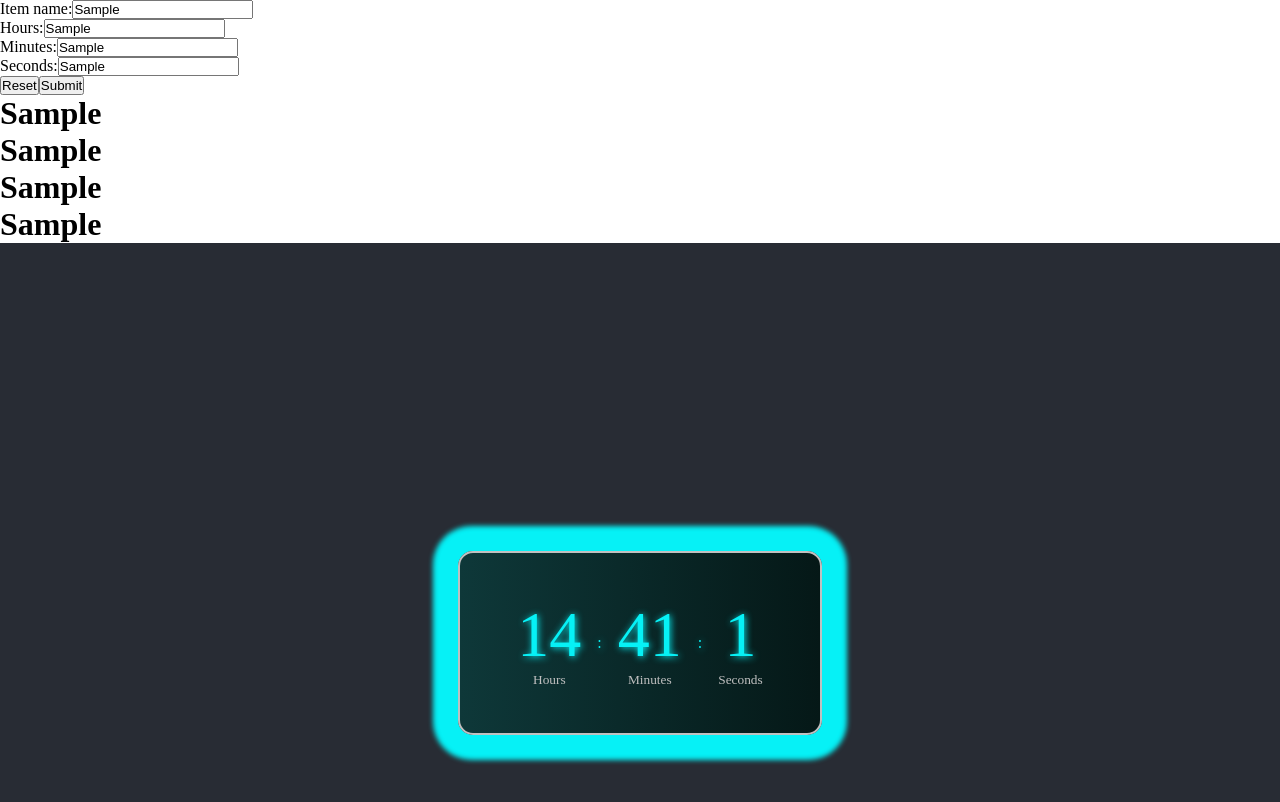
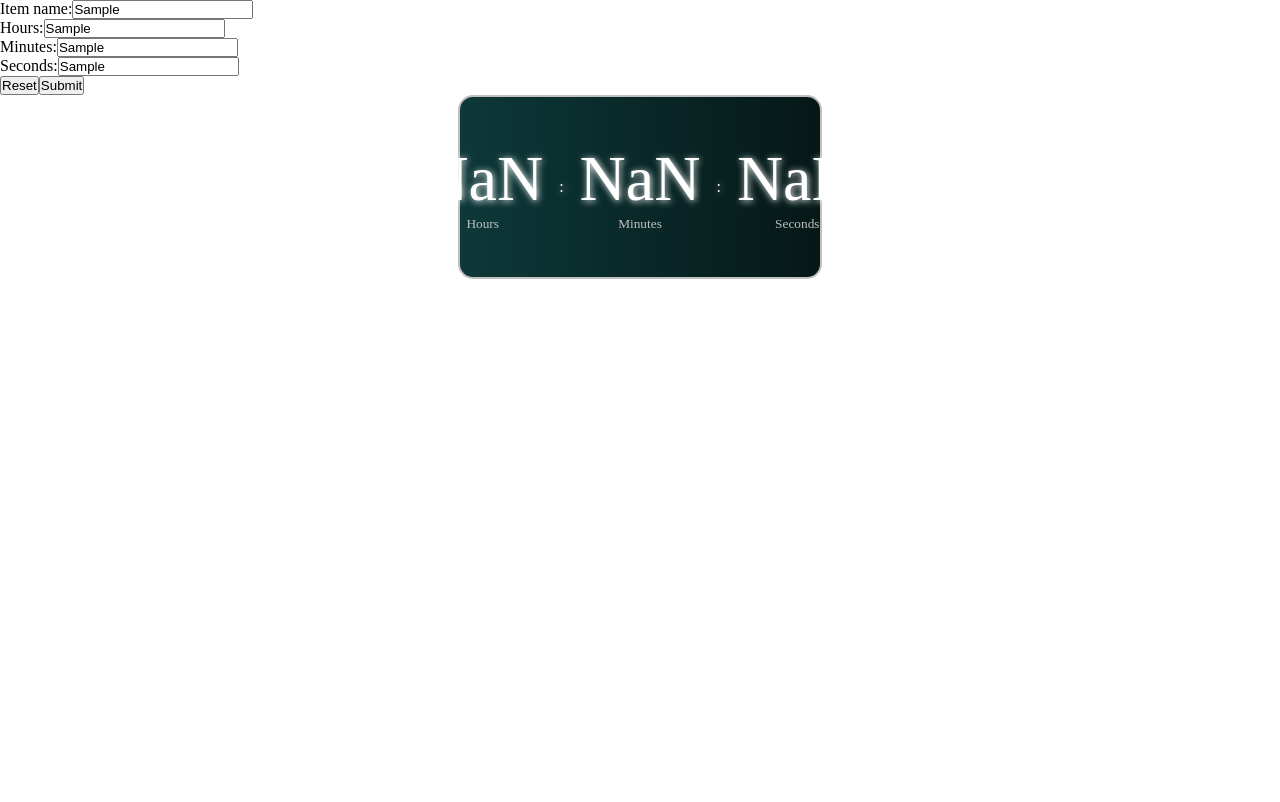
Before and after one commit to kevinhtran/timerApp, a React (Create React App) app: page / in a window 1280 px wide. Both pictures are taken after typing "Sample", "Sample", "Sample", "Sample" into the empty fields and a click on the button "Submit". Shown: the top 802 px of the page. Built offline with nearby package versions, Linux system fonts and the light colour scheme.

Commit message:
cowboy programming bang bang

```diff
--- a/package.json
+++ b/package.json
@@ -4,6 +4,7 @@
   "private": true,
   "dependencies": {
     "cra-template": "1.1.2",
+    "lodash": "^4.17.21",
     "react": "^17.0.2",
     "react-dom": "^17.0.2",
     "react-scripts": "4.0.3"
--- a/src/Components/CountdownTimer/Clock.css
+++ b/src/Components/CountdownTimer/Clock.css
@@ -5,8 +5,7 @@
 
 .App {
   text-align: center;
-  height: 100vh;
-  background-color: #282c34;
+  height: 100%;
   display: flex;
   flex-direction: column;
   justify-content: center;
@@ -22,11 +21,11 @@
   background: linear-gradient(270deg, #051817, #0e3839);
   height: 180px;
   width: 360px;
-  color: #06f1f6;
+  color: #fff;
   text-shadow: 1px 1px 7px;
   border-radius: 15px;
   border: 2px solid silver;
-  box-shadow: 0 0 5px 25px;
+  box-shadow: 0 0 5px 5px;
 }
 
 .clock section {
--- a/src/Components/CountdownTimer/Clock.js
+++ b/src/Components/CountdownTimer/Clock.js
@@ -4,6 +4,7 @@ import './Clock.css';
 const Clock = ({ timerHours, timerMinutes, timerSeconds }) => {
   return (
     <>
+      <div className="">
         <section className="timer-container">
           <section className="timer">
             <div className="clock">
@@ -24,6 +25,7 @@ const Clock = ({ timerHours, timerMinutes, timerSeconds }) => {
             </div>
           </section>
         </section>
+      </div>
     </>
   );
 };
--- a/src/Components/CountdownTimer/Countdown.js
+++ b/src/Components/CountdownTimer/Countdown.js
@@ -1,55 +1,123 @@
 import React, { useEffect, useState } from 'react';
-import Clock from './Clock';
+// import Clock from './Clock';
 import './Clock.css';
 
 const CountDown = (props) => {
 
-  const [timerHours, setTimerHours] = useState();
-  const [timerMinutes, setTimerMinutes] = useState();
-  const [timerSeconds, setTimerSeconds] = useState();
+  // const [timerHours, setTimerHours] = useState(props.timerData.hours);
+  // const [timerMinutes, setTimerMinutes] = useState(props.timerData.minutes);
+  // const [timerSeconds, setTimerSeconds] = useState(props.timerData.seconds);
+
+  const [timerData, setTimerData] = useState(props);
 
   let interval;
 
   const startTimer = () => {
-    // grab props from timerform2?
-    // const countDownHour = new Date().getTime();
-    // const countDownMinute = new Date().getTime();
-    // const countDownSecond = new Date().getTime();
 
-    const countDownDate = new Date("January 01, 2022").getTime();
+    // const countDownHours = new Date(props.timerData.hours).getTime();
+    // const countDownMinutes = new Date(props.timerData.minutes).getTime();
+    // const countDownSeconds = new Date(props.timerData.seconds).getTime();
+    // const countDownDate = new Date("January 01, 2022").getTime();
 
     interval = setInterval(() => {
-      const now = new Date().getTime();
 
-      const distance = countDownDate - now;
+      // const now = new Date().getTime();
+      // const distanceHours = countDownHours - now;
+      // const distanceMinutes = countDownMinutes - now;
+      // const distanceSeconds = countDownSeconds - now;
+      // const distanceDate = countDownDate - now;
 
-      const hours = Math.floor((distance % (24 * 60 * 60 * 1000)) / (1000 * 60 * 60));
-      const minutes = Math.floor((distance % (60 * 60 * 1000)) / (1000 * 60));
-      const seconds = Math.floor((distance % (60 * 1000)) / 1000);
+      // const hours = Math.floor((distanceHours % (24 * 60 * 60 * 1000)) / (1000 * 60 * 60));
+      // const minutes = Math.floor((distanceMinutes % (60 * 60 * 1000)) / (1000 * 60));
+      // const seconds = Math.floor((distanceSeconds % (60 * 1000)) / 1000);
+      // debugger;
+      const hours = timerData.timerData.hours * 60 * 60 * 1000;
+      const minutes = timerData.timerData.minutes * 60 * 1000;
+      const seconds = timerData.timerData.seconds * 1000;
 
-      if (distance < 0) {
+      let totalDistanceSeconds = hours + minutes + seconds
+      // debugger;
+
+      let decrementedTimetotalDistanceSeconds = totalDistanceSeconds
+      if (decrementedTimetotalDistanceSeconds <= 0) {
         // Stop Timer
-        clearInterval(interval.current);
+        clearInterval(interval);
       } else {
         // Update Timer
-        setTimerHours(hours);
-        setTimerMinutes(minutes);
-        setTimerSeconds(seconds);
+
+        // countDownHours(props.timerData.hours);
+        // countDownMinutes(props.timerData.minutes);
+        // countDownSeconds(props.timerData.seconds);
+
+        // let decrementedTimetotalDistanceSeconds = totalDistanceSeconds - 1000
+        // let decrementedTimetotalDistanceSeconds = totalDistanceSeconds
+        decrementedTimetotalDistanceSeconds -= 1000;
+
+        // totalDistanceSeconds -= 1000;
+        // debugger;
+
+
+        const newHours = Math.floor((decrementedTimetotalDistanceSeconds % (24 * 60 * 60 * 1000)) / (1000 * 60 * 60));
+        const newMinutes = Math.floor((decrementedTimetotalDistanceSeconds % (60 * 60 * 1000)) / (1000 * 60));
+        const newSeconds = Math.floor((decrementedTimetotalDistanceSeconds % (60 * 1000)) / 1000);
+        console.log(decrementedTimetotalDistanceSeconds)
+        props.handleUpdate(timerData, newHours, newMinutes, newSeconds);
+
+
+        // props.handleUpdate(props, hours, minutes, seconds);
+        // props.handleUpdate(props, hours, minutes, seconds);
+
+        // setTimerHours(hours);
+        // setTimerMinutes(minutes);
+        // setTimerSeconds(seconds);
+
+        // setTimerHours(props.timerData.hours);
+        // setTimerH  ours(props.timerData.minutes);
+        // setTimerHours(props.timerData.seconds);
       }
-    });
+    }, 1000);
   };
 
   useEffect(() => {
     startTimer();
-  });
+    console.log("start timer should only run once, we should only see this message once")
+  })
+
+
+  useEffect(() => {
+    setTimerData(props)
+    console.log(`what is seconds ${props.timerData.seconds} in use effect here`)
+
+    console.log(`what is timerData seconds ${timerData.timerData.seconds} in use effect here`)
+
+    console.log("use effect should run every re render")
+  }, [props]);
+  /**
+   * TimerForm ->
+   */
 
   return (
     <div className="App">
-      <Clock
-        timerHours={timerHours}
-        timerMinutes={timerMinutes}
-        timerSeconds={timerSeconds}
-      />
+      <section className="timer-container">
+        <section className="timer">
+          <div className="clock">
+            <section>
+              <p>{timerData.timerData.hours}</p>
+              <small>Hours</small>
+            </section>{" "}
+            <span>:</span>
+            <section>
+              <p>{timerData.timerData.minutes}</p>
+              <small>Minutes</small>
+            </section>{" "}
+            <span>:</span>
+            <section>
+              <p>{timerData.timerData.seconds}</p>
+              <small>Seconds</small>
+            </section>
+          </div>
+        </section>
+      </section>
     </div>
   );
 };
--- a/src/Components/TimerForm/TimerForm.js
+++ b/src/Components/TimerForm/TimerForm.js
@@ -1,14 +1,13 @@
 import React, { useState } from 'react';
 import CountDown from '../CountdownTimer/CountDown.js'
+import _ from 'lodash';
 
 const TimerForm = () => {
-
   const [containerForTimers, setContainerForTimers] = useState([]);
 
   let handleSubmit = ((event) => {
     event.preventDefault();
 
-    // Can I destructure this to use as props?
     const formData = { name: "", hours: "", minutes: "", seconds: "" };
 
     formData.name = event.target.name.value;
@@ -22,19 +21,45 @@ const TimerForm = () => {
     setContainerForTimers(newContainer);
   });
 
+  const updateState = ((props, hours, minutes, seconds) => {
+    // [
+    //   { name: "Steak", hours: "1", minutes: "2", seconds: "3" },
+    //   { name: "Rice", hours: "4", minutes: "2", seconds: "7" },
+    //   { name: "Lobster", hours: "1", minutes: "2", seconds: "3" }
+    // ]
+
+    let newContainerForTimers = _.cloneDeep(containerForTimers);
+
+    // debugger
+
+    let getTimerObject = newContainerForTimers.filter((timerData) => {
+      if (timerData.name === props.timerData.name) { return timerData }
+    })[0]
+
+
+
+    getTimerObject.hours = hours;
+    getTimerObject.minutes = minutes;
+    getTimerObject.seconds = seconds;
+
+    setContainerForTimers(newContainerForTimers)
+  })
+
+
   let displayTimerData = (() => {
     return containerForTimers.map((data) => {
       return (
         <>
-          <h1>{data.name}</h1>
-          <h1>{data.hours}</h1>
-          <h1>{data.minutes}</h1>
-          <h1>{data.seconds}</h1>
-          <CountDown />
+          <CountDown
+            handleUpdate={updateState}
+            timerData={data}
+          />
         </>
       )
     })
   })
+
+  // make a function to change the data
 
   return (
     <div>
--- a/src/index.js
+++ b/src/index.js
@@ -44,3 +44,6 @@ ReactDOM.render(
 // where do timers appear on the page?
 // do they just appear side to side? stack on each other?
 // if side-to-side, should it be in a grid container where 3 timers take up one roll (12 cols on the row)
+
+// use milliseconds for everything
+// have a helper function that helps you break diown the milliseconds to seconds, minutes, hours
```
Also changed, not shown: src/Helpers/timeConversion.js (added, +7 -0 lines), 1 other file (tests, documents, lock files or other folders). Lines whose indentation alone changed are shown as unchanged.
